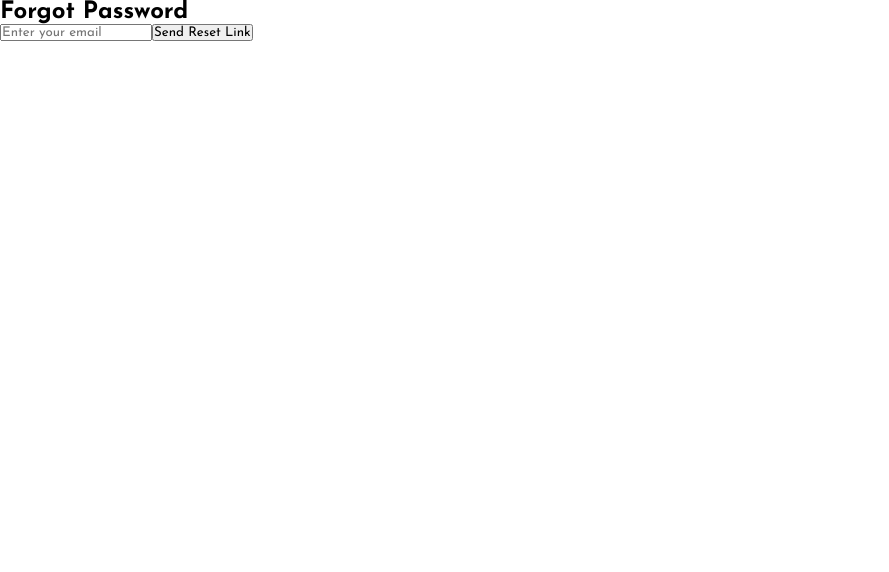
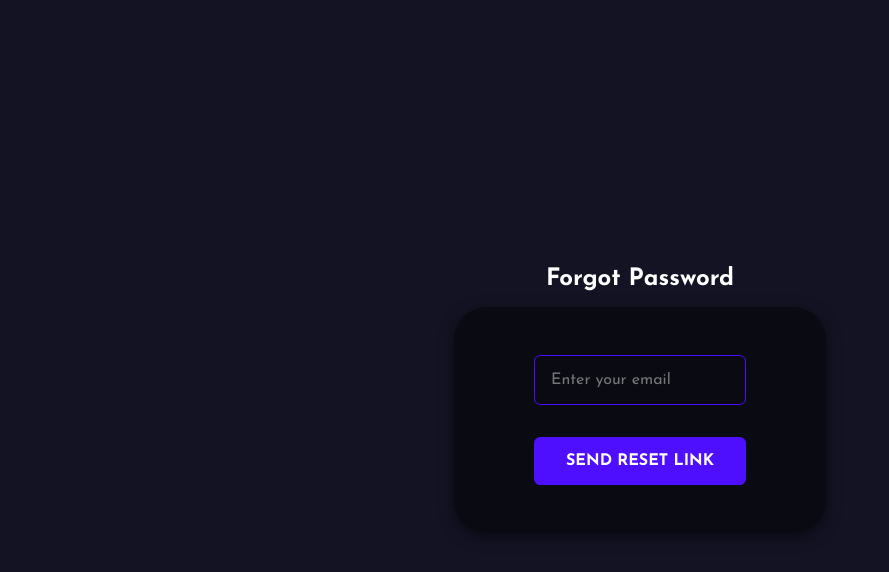
Before and after one commit to ritwik-raj30/fixBit, a React (Create React App) app in the folder Frontend/: page /forgot-password in a window 1280 px wide. Shown: the top 572 px of the page, without its empty margins (0-889 px from the left). Built offline with nearby package versions, Linux system fonts and the light colour scheme.

Commit message:
forgot password and email verify

```diff
--- a/Frontend/src/App.js
+++ b/Frontend/src/App.js
@@ -13,6 +13,8 @@ import About from './components/homepage/about';
 import Contact from './components/homepage/contactUs';
 import ForgotPassword from './pages/ForgotPassword'; // Add this import
 import ResetPassword from './pages/ResetPassword'; // Add this import
+import Emailverify from "./pages/EmailVerify";
+import Validation from "./pages/Validation";
 
 function App() {
   return (
@@ -21,6 +23,8 @@ function App() {
         <Route path="/" element={<Home />} />
         <Route path="/admin-login" element={<AdminLogin />} />
         <Route path="/user-login" element={<UserLogin />} />
+        <Route path="/email" element={<Emailverify/>}/>
+        <Route path="/verify-email/:token" element={<Validation/>} />
         <Route path="/register" element={<Register />} />
         <Route path="/login" element={<Login />} />
         <Route path="/chat" element={<Chat />} />
--- a/Frontend/src/pages/ForgotPassword.jsx
+++ b/Frontend/src/pages/ForgotPassword.jsx
@@ -1,4 +1,5 @@
 import React, { useState } from 'react';
+import styled from 'styled-components';
 import axios from 'axios';
 
 const ForgotPassword = () => {
@@ -8,7 +9,7 @@ const ForgotPassword = () => {
   const handleSubmit = async (e) => {
     e.preventDefault();
     try {
-      const response = await axios.post('http://localhost:5500/api/auth/forgot', { email });
+      await axios.post('http://localhost:5500/api/auth/forgot', { email });
       setMessage('Please check your email for the reset link.');
     } catch (error) {
       setMessage('Error sending email');
@@ -16,7 +17,8 @@ const ForgotPassword = () => {
   };
 
   return (
-    <div>
+    <Container>
+      <FormContainer>
         <h2>Forgot Password</h2>
         <form onSubmit={handleSubmit}>
           <input
@@ -29,8 +31,105 @@ const ForgotPassword = () => {
           <button type="submit">Send Reset Link</button>
         </form>
         {message && <p>{message}</p>}
-    </div>
+      </FormContainer>
+    </Container>
   );
 };
 
 export default ForgotPassword;
+
+const Container = styled.div`
+  display: flex;
+  flex-direction: column;
+  align-items: center;
+  justify-content: center;
+  min-height: 100vh;
+  background-color: white;
+`;
+
+const FormContainer = styled.div`
+  height: 100vh;
+  width: 100vw;
+  display: flex;
+  flex-direction: column;
+  justify-content: center;
+  align-items: center;
+  gap: 1rem;
+  background-color: #131324;
+  h2
+  {
+  color: white;
+  }
+
+  .brand {
+    display: flex;
+    align-items: center;
+    gap: 1rem;
+    justify-content: center;
+    img {
+      height: 5rem;
+    }
+    h2 {
+      color: white;
+      text-transform: uppercase;
+      font-size: 2rem;
+    }
+  }
+
+  form {
+    display: flex;
+    flex-direction: column;
+    gap: 2rem;
+    background-color: #00000076;
+    border-radius: 2rem;
+    padding: 3rem 5rem;
+    box-shadow: 0 4px 15px rgba(0, 0, 0, 0.5);
+  }
+
+  select,
+  input {
+    background-color: transparent;
+    padding: 1rem;
+    border: 0.1rem solid #4e0eff;
+    border-radius: 0.4rem;
+    color: white;
+    font-size: 1rem;
+    width: 100%;
+    &:focus {
+      border: 0.1rem solid #997af0;
+      outline: none;
+    }
+  }
+
+  button {
+    background-color: #4e0eff;
+    color: white;
+    padding: 1rem 2rem;
+    border: none;
+    font-weight: bold;
+    cursor: pointer;
+    border-radius: 0.4rem;
+    font-size: 1rem;
+    text-transform: uppercase;
+    transition: 0.3s ease-in-out;
+    &:hover {
+      background-color: #997af0;
+    }
+  }
+    p{
+    color:white;
+    }
+
+  span {
+    color: white;
+    text-transform: uppercase;
+    a {
+      color: #4e0eff;
+      text-decoration: none;
+      font-weight: bold;
+      &:hover {
+        color:white;
+      }
+    }
+  }
+`;
--- a/Frontend/src/pages/ResetPassword.jsx
+++ b/Frontend/src/pages/ResetPassword.jsx
@@ -1,32 +1,37 @@
 import React, { useState } from 'react';
 import axios from 'axios';
 import { useParams, useNavigate } from 'react-router-dom';
+import styled from 'styled-components'; // Ensure styled-components is imported
 
 const ResetPassword = () => {
   const [newPassword, setNewPassword] = useState('');
   const [message, setMessage] = useState('');
+  const [resetSuccess, setResetSuccess] = useState(false);
   const { id, token } = useParams();
-  const[resetSuccess, setresetSuccess]=useState(false);
   const navigate = useNavigate();
 
   const handleSubmit = async (e) => {
     e.preventDefault();
     try {
-      const response = await axios.post(`http://localhost:5500/api/auth/reset-password/${id}/${token}`, { newPassword });
+      const response = await axios.post(
+        `http://localhost:5500/api/auth/reset-password/${id}/${token}`,
+        { newPassword }
+      );
       setMessage(response.data.message);
-      setresetSuccess(true);
+      setResetSuccess(true);
     } catch (error) {
       setMessage('Error resetting password');
     }
   };
+
   const handleLoginRedirect = () => {
     navigate('/user-login');
   };
 
   return (
-    <div>
+    <Container>
       <h2>Reset Password</h2>
-      <form onSubmit={handleSubmit}>
+      <Form onSubmit={handleSubmit}>
         <input
           type="password"
           placeholder="Enter new password"
@@ -35,14 +40,71 @@ const ResetPassword = () => {
           required
         />
         <button type="submit">Reset Password</button>
-
-      </form>
+      </Form>
       {message && <p>{message}</p>}
-      {resetSuccess && (
-        <button onClick={handleLoginRedirect}>Go to Login</button>
-      )}
-    </div>
+      {resetSuccess && <button onClick={handleLoginRedirect}>Go to Login</button>}
+    </Container>
   );
 };
 
 export default ResetPassword;
+
+const Container = styled.div`
+  display: flex;
+  flex-direction: column;
+  align-items: center;
+  justify-content: center;
+  min-height: 100vh;
+  background-color: #131324;
+
+  h2 {
+    color: white;
+    font-size: 2rem;
+    margin-bottom: 2rem;
+  }
+
+  p {
+    color: white;
+    margin-top: 1rem;
+  }
+`;
+
+const Form = styled.form`
+  display: flex;
+  flex-direction: column;
+  gap: 2rem;
+  background-color: #00000076;
+  border-radius: 2rem;
+  padding: 3rem 5rem;
+  box-shadow: 0 4px 15px rgba(0, 0, 0, 0.5);
+
+  input {
+    background-color: transparent;
+    padding: 1rem;
+    border: 0.1rem solid #4e0eff;
+    border-radius: 0.4rem;
+    color: white;
+    font-size: 1rem;
+    width: 100%;
+    &:focus {
+      border: 0.1rem solid #997af0;
+      outline: none;
+    }
+  }
+
+  button {
+    background-color: #4e0eff;
+    color: white;
+    padding: 1rem 2rem;
+    border: none;
+    font-weight: bold;
+    cursor: pointer;
+    border-radius: 0.4rem;
+    font-size: 1rem;
+    text-transform: uppercase;
+    transition: 0.3s ease-in-out;
+    &:hover {
+      background-color: #997af0;
+    }
+  }
+`;
--- a/Frontend/src/pages/UserLogin.jsx
+++ b/Frontend/src/pages/UserLogin.jsx
@@ -91,7 +91,7 @@ const UserLogin = () => {
           />
           <button type="submit">Login User</button>
           <span>
-            Do not have an account? <Link to="/register">Register</Link>.
+            Do not have an account? <Link to="/email">Register</Link>.
           </span>
           <span>
             Forgot your password? <Link to="/forgot-password">Reset it here</Link>.
--- a/Frontend/src/utils/APIroutes.js
+++ b/Frontend/src/utils/APIroutes.js
@@ -8,6 +8,9 @@ export const allUsersRoute = `${host}/api/auth/allusers`;
 export const alladminRoute = `${host}/api/auth/alladmin`;
 export const setAvatarRoute = `${host}/api/auth/setavatar`;
 
+// Email verification routes
+export const verifyEmailRoute = `${host}/api/auth/emailvalidate`; // POST route to send verification email
+export const verifyEmailTokenRoute = `${host}/api/auth/verify-email/:token`; // GET route to verify token
 // message routes
 export const sendMessageRoute = `${host}/api/message/addmsg`;
 export const recieveMessageRoute = `${host}/api/message/getmsg`;
```
Also changed, not shown: 2 other files (tests, documents, lock files or other folders). Lines whose indentation alone changed are shown as unchanged.
